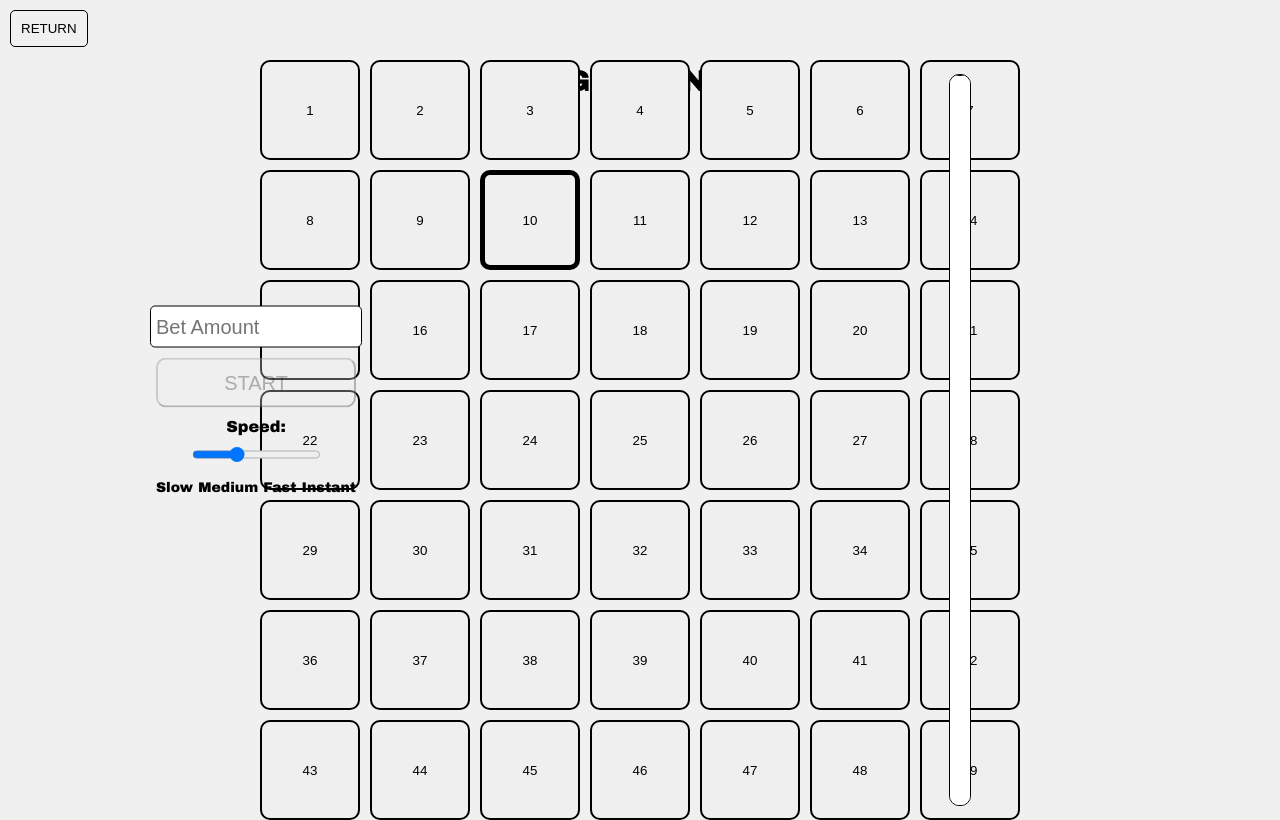
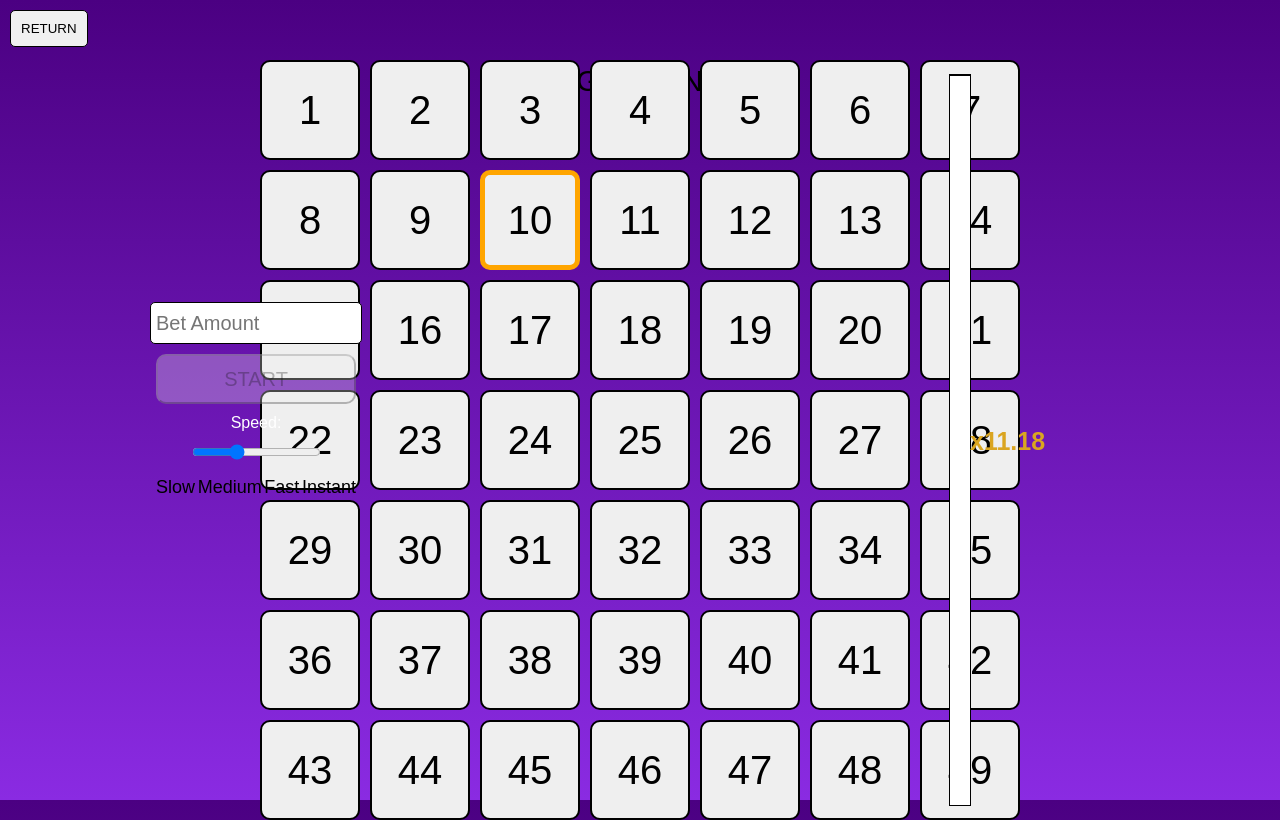
Before and after one commit to TheRedPipin/EngelCasino, a plain HTML site: page KenoIndex.html in a window 1280 px wide. Both pictures are taken after a click on the button "10". Drawn offline with Linux system fonts and the light colour scheme.

Commit message:
More stylising

```diff
--- a/BlackjackStyles.css
+++ b/BlackjackStyles.css
@@ -1,7 +1,7 @@
 body {
     margin: 0;
     padding: 0;
-    background: linear-gradient(135deg, #2e8b57, #3cb371); /* Gradient background */
+    background-color: #2e8b57; /* Change background color to a green felt-like color */
     font-family: "Arial Black", Gadget, sans-serif;
     text-align: center;
     user-select: none;
@@ -71,10 +71,6 @@ button:hover {
     flex-direction: column;
     align-items: center;
     margin-bottom: 20px;
-    background-color: #fff; /* White box for the cards */
-    padding: 20px;
-    border-radius: 10px;
-    box-shadow: 0 4px 8px rgba(0, 0, 0, 0.2);
 }
 
 .hand {
--- a/HighLowStyles.css
+++ b/HighLowStyles.css
@@ -1,10 +1,16 @@
-body{
+body {
     margin: 0;
     padding: 0;
-    background-color: #f0f0f0;
+    background: linear-gradient(#1eb861 0%, #1e361b 100%); /* Add gradient background */
     font-family: "Arial Black", Gadget, sans-serif;
     text-align: center;
     user-select: none;
+    overflow: hidden;
+    display: flex;
+    flex-direction: column;
+    align-items: center;
+    justify-content: center;
+    height: 100vh;
 }
 
 button{
--- a/KenoScript.js
+++ b/KenoScript.js
@@ -6,7 +6,7 @@ let amountChosen = 0;
 let correctAmount = 0;
 let tempMoney = 0;
 let multipliers = [];
-let startMulti = 3;
+let startMulti = 5;
 let chooseSpeed = 200;
 let started = false;
 let lastBet = 0;
@@ -28,12 +28,12 @@ window.onload = function() {
                 let column = parseInt(this.dataset.column);
                 if (map[row][column] === 0 && amountChosen < 10) {
                     map[row][column] = 1;
-                    this.style.border = '5px solid black';
+                    this.style.border = '5px solid orange';
                     amountChosen++;
                 }
                 else if (map[row][column] === 1) {
                     map[row][column] = 0;
-                    this.style.borderColor = 'black';
+                    this.style.border = '';
                     amountChosen--;
                 }
                 updateProgressBar();
@@ -60,7 +60,7 @@ function resetMapColors() {
     }
     let progressBarSegments = document.getElementsByClassName('progressBarSegment');
     for (let segment of progressBarSegments) {
-        segment.style.backgroundColor = 'white';
+        segment.style.backgroundColor = '#6a0dad';
     }
     return;
 }
@@ -96,9 +96,9 @@ function startGame() {
         if (map[row][column] === 1) {
             correctAmount++;
             document.getElementById('progressBar').children[correctAmount-1].style.backgroundColor = 'orange';
-            button.style.backgroundColor = 'green';
+            button.style.backgroundColor = '#00ff00'; // Winning color
         } else {
-            button.style.backgroundColor = 'red';
+            button.style.backgroundColor = '#ff0000'; // Losing color
         }
         chosenCount++;
     }, chooseSpeed);
--- a/KenoStyles.css
+++ b/KenoStyles.css
@@ -1,9 +1,15 @@
-body{
+body {
     margin: 0;
     padding: 0;
-    background-color: #f0f0f0;
-    font-family: "Arial Black", Gadget, sans-serif;
+    background: linear-gradient(to bottom, #4b0082, #8a2be2); /* Dark purple gradient background */
+    font-family: 'Montserrat', sans-serif; /* Change font to Montserrat */
     user-select: none;
+    display: flex;
+    flex-direction: column;
+    align-items: center;
+    justify-content: center;
+    height: 100vh;
+    color: #fff; /* Change text color to white */
 }
 
 #moneyText{
@@ -28,6 +34,7 @@ body{
     width: 100px;
     height: 100px;
     border: #000 2px solid;
+    font-size: 40px;
     border-radius: 10px;
     cursor: pointer;
 }
@@ -98,21 +105,14 @@ button{
     background-color: #f0f0f0;
     display: flex;
     flex-direction: column-reverse;
-    border-radius: 10px; /* Add border radius */
-    overflow: hidden;
 }
 
 .progressBarSegment {
     width: 100%;
-    background-color: white; /* Ensure segments are white initially */
+    background-color: white;
     border-top: 1px solid #000;
     box-sizing: border-box;
     position: relative;
-    overflow: visible;
-}
-
-.progressBarSegment.picked {
-    animation: fillSegment var(--animation-duration, 1s) ease-in-out forwards; /* Add animation with variable duration */
 }
 
 .multiplierText {
@@ -120,8 +120,9 @@ button{
     left: 100%;
     top: 50%;
     transform: translateY(-50%);
-    font-size: 14px;
-    color: #000;
+    font-size: 25px;
+    font-weight: 900;
+    color: goldenrod;
 }
 
 #speedLabels {
@@ -132,7 +133,7 @@ button{
 }
 
 #speedLabels span {
-    font-size: 14px;
+    font-size: 18px;
     color: #000;
 }
 
@@ -149,16 +150,7 @@ button{
 }
 
 .mapSpot.enlarge {
-    animation: enlarge var(--animation-duration, 0.5s) ease-in-out; /* Add variable duration */
-}
-
-@keyframes fillSegment {
-    0% {
-        background-color: white;
-    }
-    100% {
-        background-color: orange;
-    }
+    animation: enlarge 0.5s ease-in-out;
 }
 
 /* Mobile support */
--- a/MainStyles.css
+++ b/MainStyles.css
@@ -1,5 +1,5 @@
 body {
-    font-family: 'Comic Sans MS', cursive, sans-serif;
+    font-family: 'Montserrat', sans-serif; /* Change font to Montserrat */
     font-weight: bold;
     letter-spacing: 1px;
     display: flex;
--- a/MinesScript.js
+++ b/MinesScript.js
@@ -34,7 +34,9 @@ function loadMoney() {
 // Create the game board with buttons
 function createGameBoard() {
     const mapShell = document.getElementById('mapShell');
+    const endBox = document.getElementById('endBox');
     mapShell.innerHTML = ''; // Clear existing map elements
+    mapShell.appendChild(endBox); // Append the end box to the map shell
     mapShell.style.display = 'grid'; // Use CSS grid for layout
     mapShell.style.gridTemplateColumns = `repeat(${columns}, 1fr)`; // Set column count
     mapShell.style.gap = '5px'; // Add spacing between buttons
@@ -249,6 +251,7 @@ function showEndBox(type) {
 // Start a new game
 function startGame() {
     tempMoney = parseFloat(document.getElementById('betInput').value);
+    console.log(tempMoney);
     if (tempMoney <= 0) {
         alert('Bet amount must be greater than 0.');
         return;
--- a/MinesStyles.css
+++ b/MinesStyles.css
@@ -1,9 +1,15 @@
-body{
+body {
     margin: 0;
     padding: 0;
-    background-color: #f0f0f0;
-    font-family: "Arial Black", Gadget, sans-serif;
+    background: linear-gradient(to bottom, #4b0082, #8a2be2); /* Dark purple gradient background */
+    font-family: 'Montserrat', sans-serif; /* Change font to Montserrat */
     user-select: none;
+    display: flex;
+    flex-direction: column;
+    align-items: center;
+    justify-content: center;
+    height: 100vh;
+    color: #fff; /* Change text color to white */
 }
 
 #backBtn{
@@ -57,11 +63,13 @@ body{
 #moneyText, #bombInput, #betInput, #startBtn, #resetBtn {
     position: static;
     transform: none;
+    text-shadow: #f0f0f0 4px 4px 8px;
 }
 
 #moneyText{
     padding: 10px;
-    font-size: 20px;
+    font-size: 25px;
+    font-weight: 900;
     color: #000;
 }
 
@@ -71,6 +79,7 @@ body{
     height: 30px;
     border: 1px solid #000;
     border-radius: 5px;
+    font-size: 25px;
 }
 
 #betInput{
@@ -79,6 +88,7 @@ body{
     height: 30px;
     border: 1px solid #000;
     border-radius: 5px;
+    font-size: 25px;
 }
 
 #startBtn{
@@ -89,6 +99,8 @@ body{
     cursor: pointer;
     height: 100px;
     width: 200px;
+    font-size: 30px;
+    font-weight: 750;
 }
 
 #resetBtn{
@@ -99,6 +111,8 @@ body{
     cursor: pointer;
     height: 100px;
     width: 200px;
+    font-size: 30px;
+    font-weight: 750;
 }
 
 .mapSpot:disabled {
```
Also changed, not shown: MinesIndex.html (+4 -4 lines).
